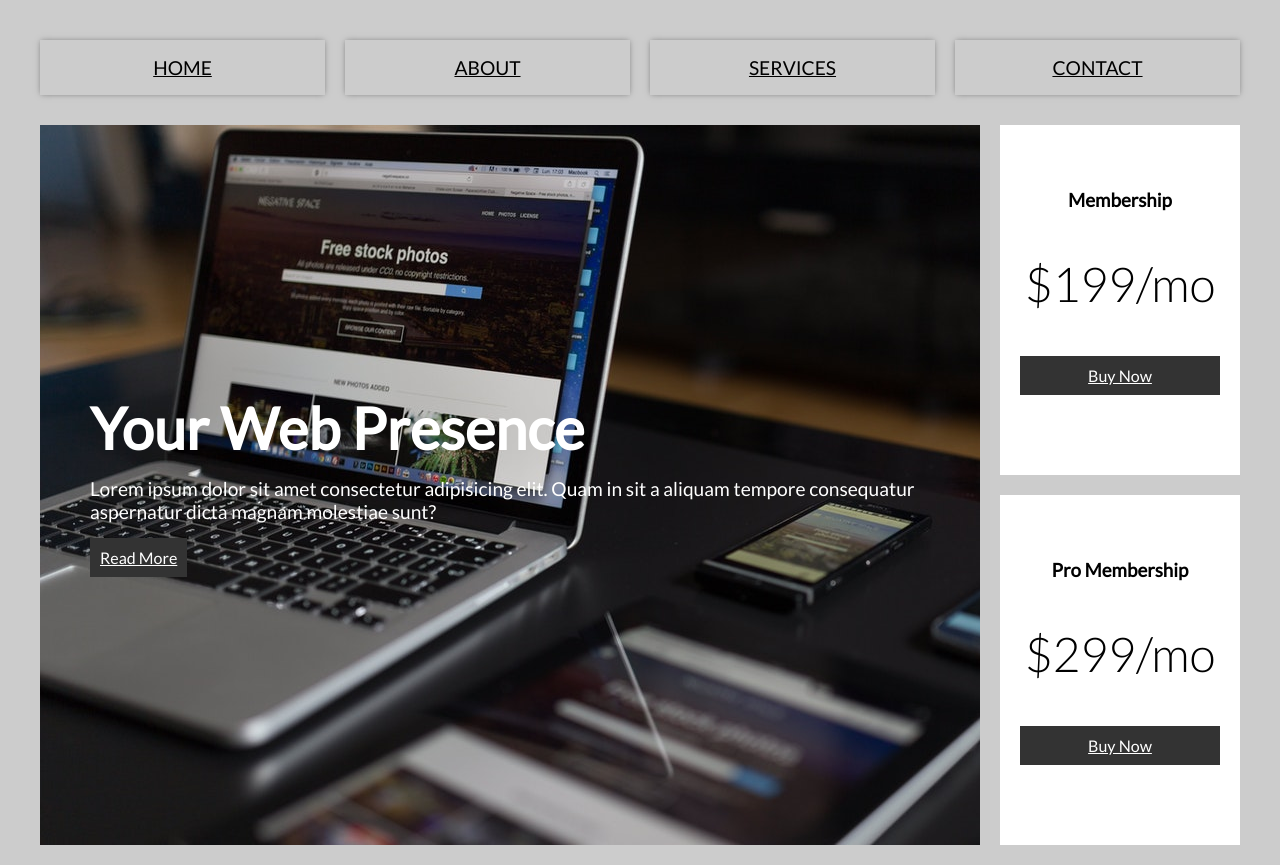
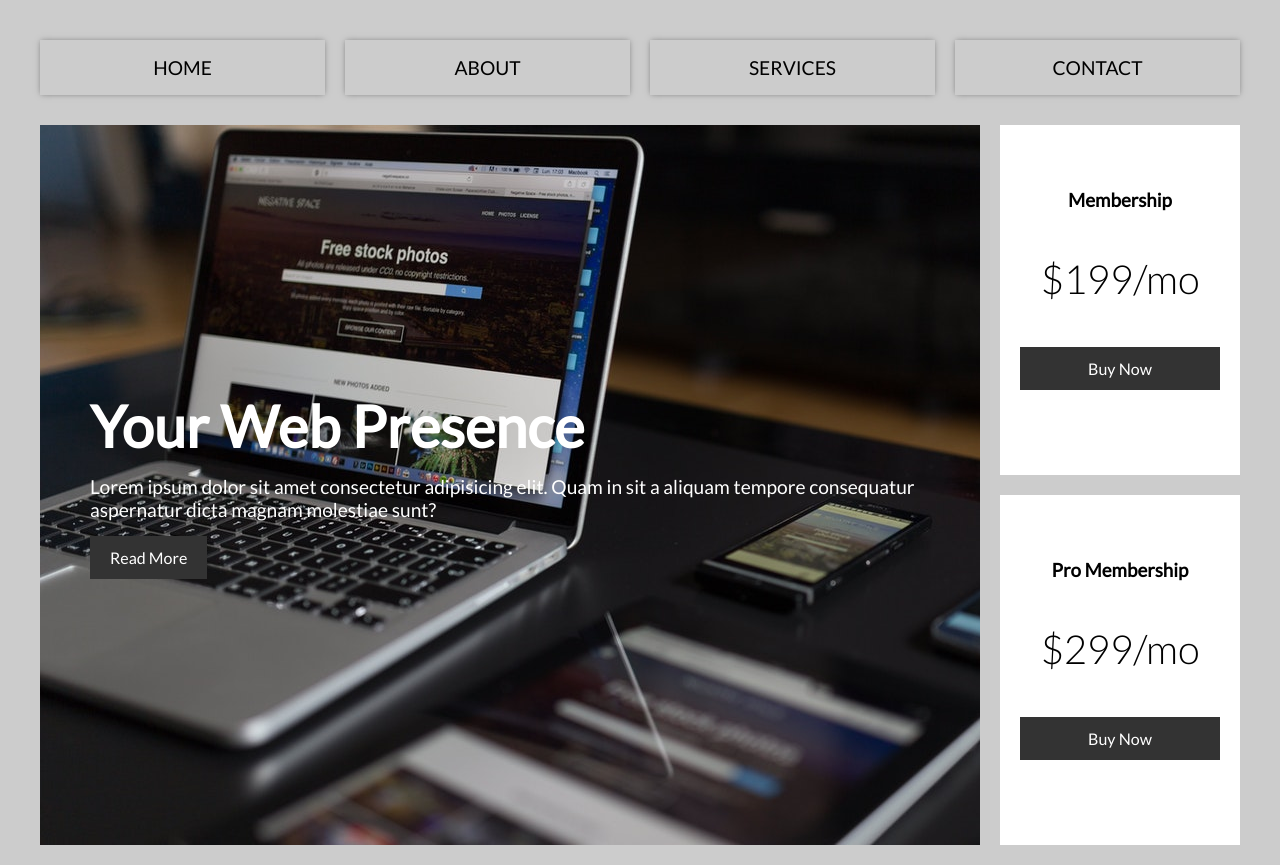
Before and after one commit to arnbz/basic-grid-project, a plain HTML site: page index.html in a window 1280 px wide. Drawn offline with Linux system fonts and the light colour scheme.

Commit message:
Removed styling for links

```diff
--- a/index.html
+++ b/index.html
@@ -34,12 +34,12 @@
         </div>
         <div class="membership1">
           <h3>Membership</h3>
-          <h1>$199/mo</h1>
+          <h1 class="membership-price">$199/mo</h1>
           <a href="#" class="btn">Buy Now</a>
         </div>
         <div class="membership2">
           <h3>Pro Membership</h3>
-          <h1>$299/mo</h1>
+          <h1 class="membership-price">$299/mo</h1>
           <a href="#" class="btn">Buy Now</a>
         </div>
       </header>
--- a/resources/css/style.css
+++ b/resources/css/style.css
@@ -31,9 +31,10 @@ body {
 
 .btn {
   display: inline-block;
-  padding: 10px;
+  padding: 12px 20px;
   color: white;
   background: #333333;
+  text-decoration: none;
 }
 
 /* Main navigation */
@@ -56,6 +57,7 @@ body {
   display: block;
   color: black;
   padding: 16px;
+  text-decoration: none;
 }
 
 .main-nav ul li a:hover,
@@ -112,9 +114,8 @@ header {
   margin: 44px 0;
 }
 
-.membership1 h1,
-.membership2 h1 {
-  font-size: 3rem;
+.membership-price {
+  font-size: 2.5rem;
   font-weight: lighter;
 }
 
```
